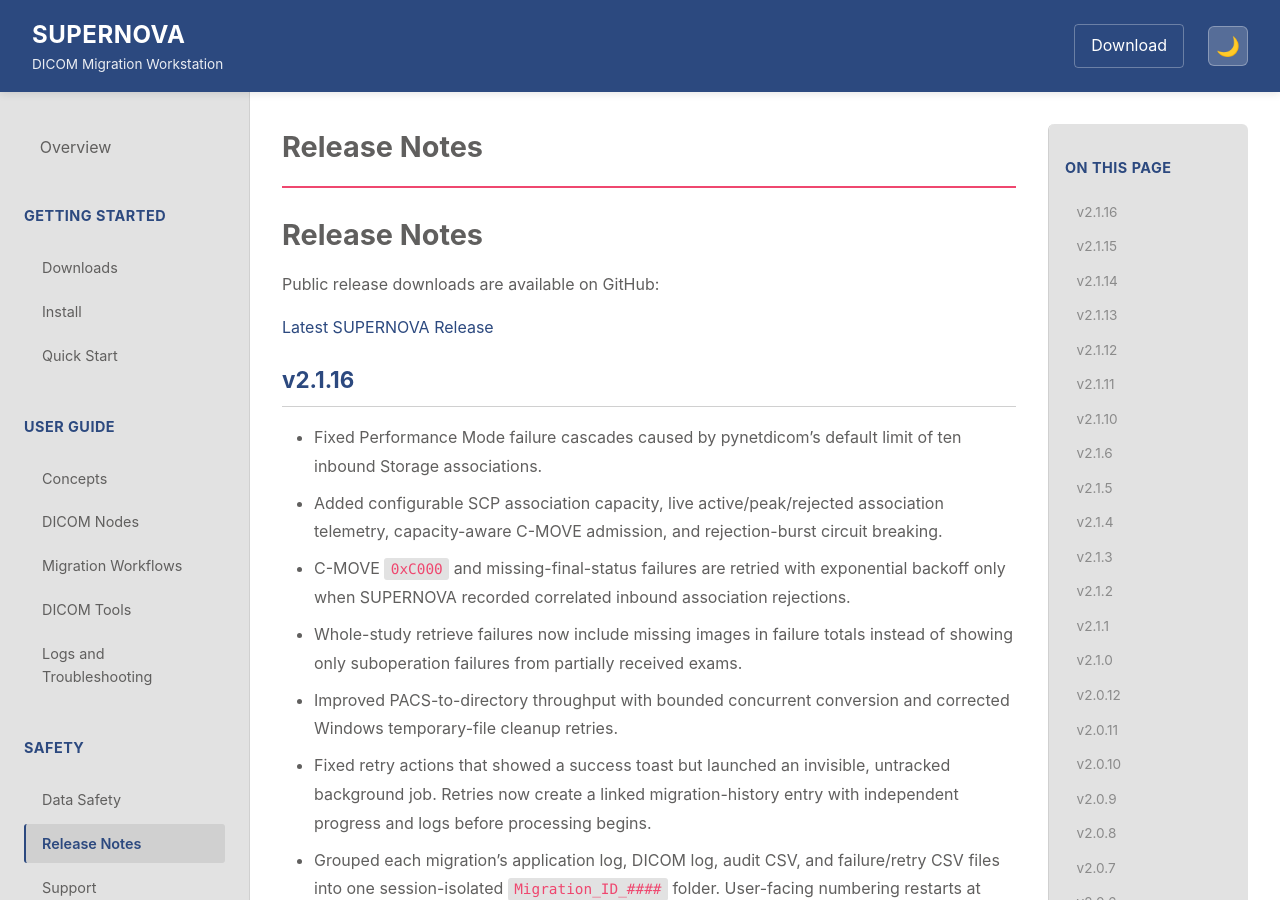
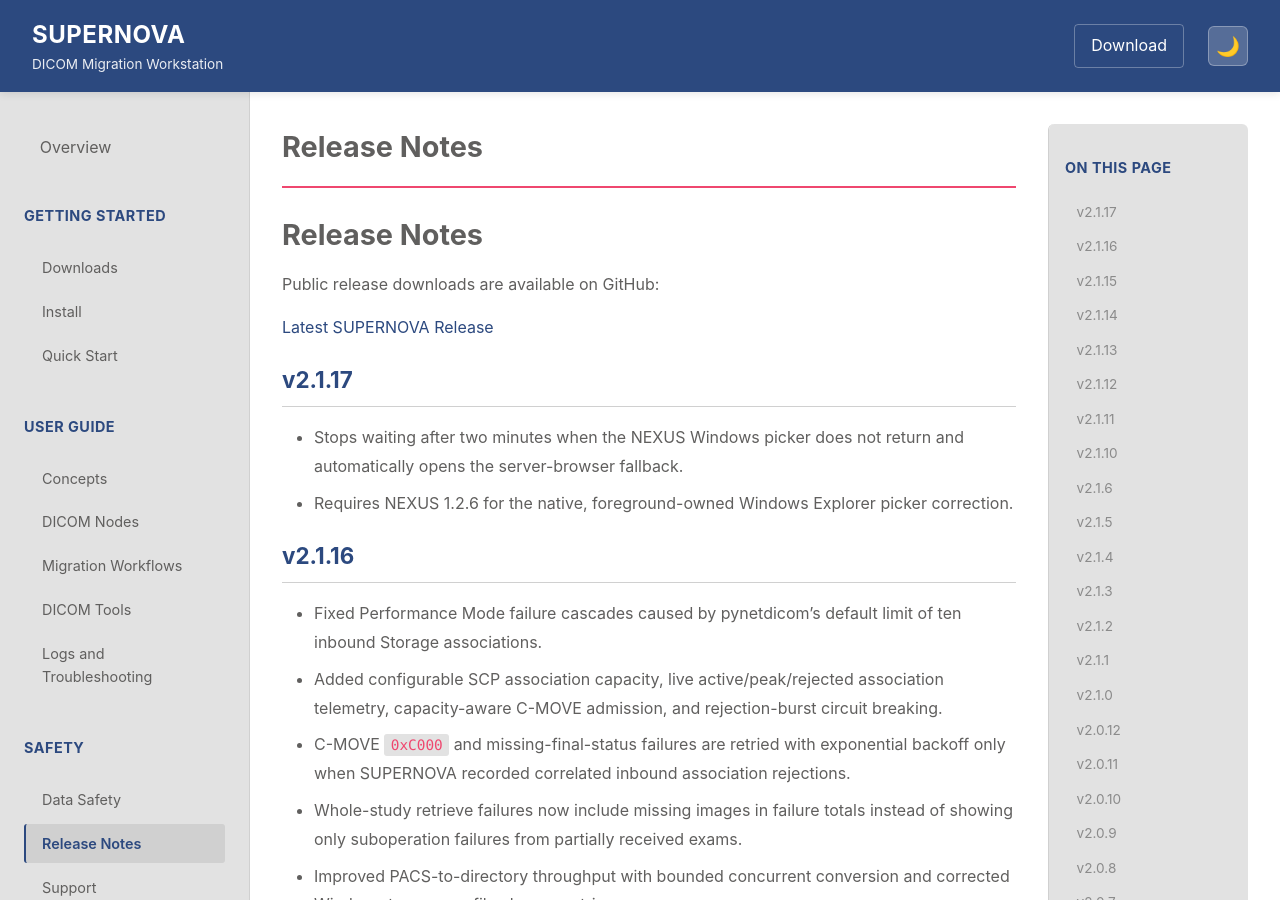
Before and after one commit to JayDubb85/SUPERNOVA-Releases, a Jekyll site: the page built from docs/release-notes.md, in a window 1280 px wide and 900 px high. Built offline with Jekyll 4.4.1, drawn with Linux system fonts in a browser that asks for light colours.

Commit message:
Update public documentation

```diff
--- a/docs/release-notes.md
+++ b/docs/release-notes.md
@@ -9,6 +9,13 @@ description: SUPERNOVA public release notes
 Public release downloads are available on GitHub:
 
 [Latest SUPERNOVA Release](https://github.com/JayDubb85/SUPERNOVA-Releases/releases/latest)
+
+## v2.1.17
+
+- Stops waiting after two minutes when the NEXUS Windows picker does not return
+  and automatically opens the server-browser fallback.
+- Requires NEXUS 1.2.6 for the native, foreground-owned Windows Explorer picker
+  correction.
 
 ## v2.1.16
 
```
